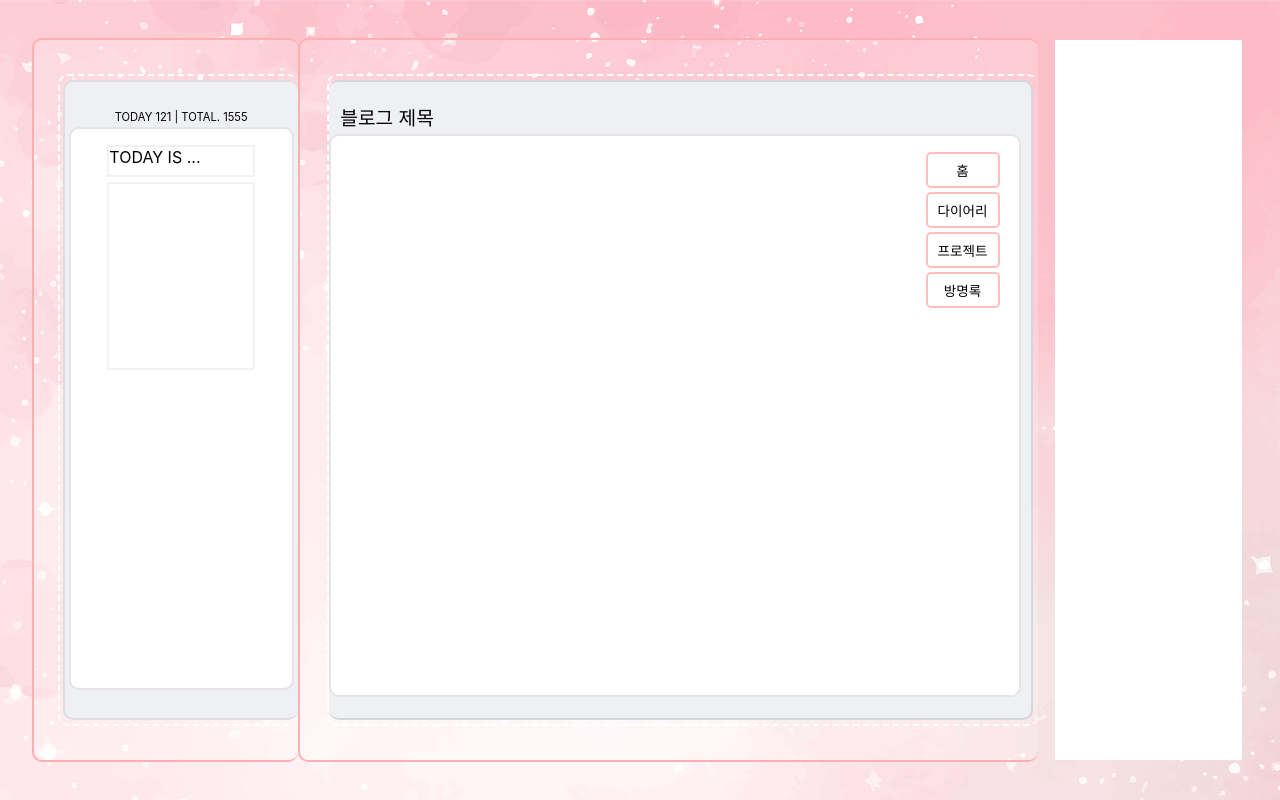
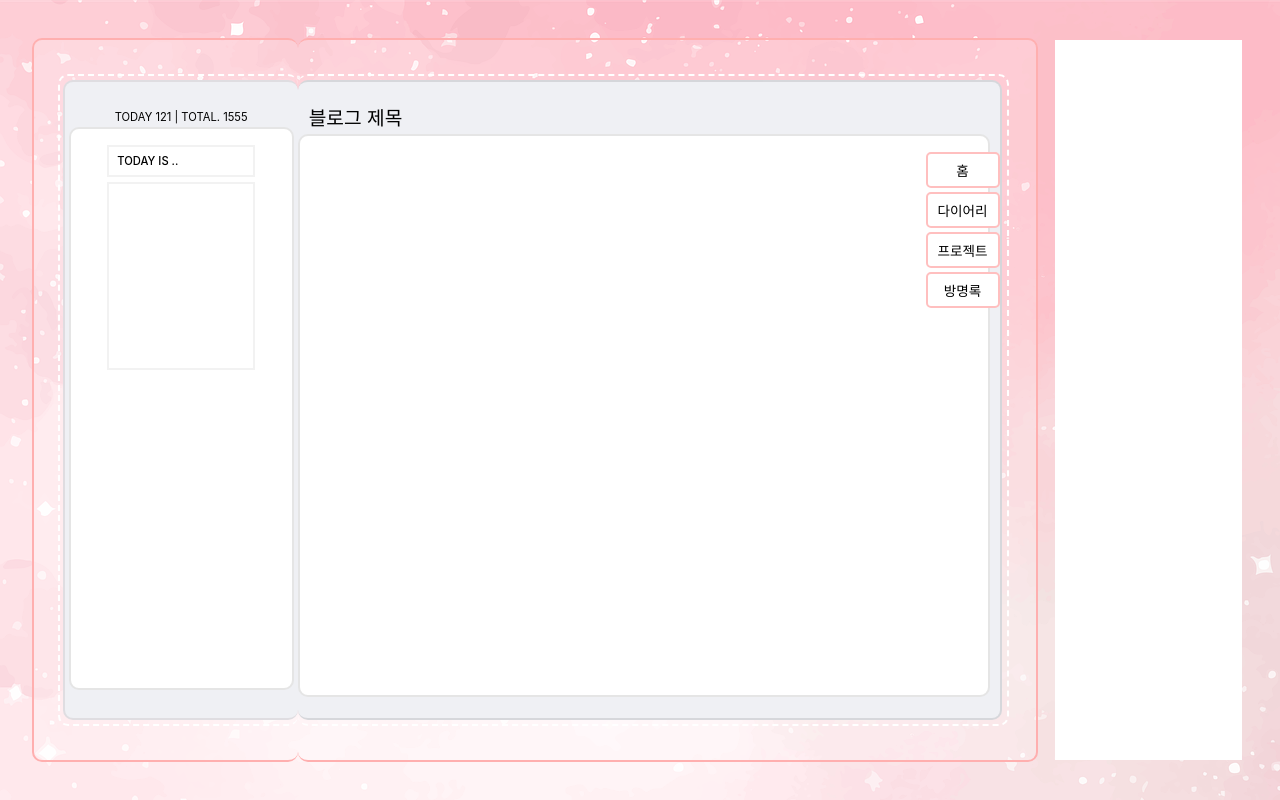
Before and after one commit to practiceLye/practiceLye.github.io, a React (Create React App) app: page / in a window 1280 px wide. Built offline with nearby package versions, Linux system fonts and the light colour scheme.

Commit message:
style: 스타일 미 적용 부분 수정

```diff
--- a/src/components/DiaryContainer.jsx
+++ b/src/components/DiaryContainer.jsx
@@ -10,11 +10,6 @@ const MainContainer = styled.div`
 `
 
 const DiaryCover = styled.div`
-    ${(props) =>
-        props.isLeft &&
-        css`
-            margin-left: 3%;
-        `}
     background-color: rgba(255, 255, 255, 0.2);
     width: ${(props) => props.isLeft ? '25%' : '70%'};
     height: 90%;
@@ -22,7 +17,14 @@ const DiaryCover = styled.div`
     align-items: center;
     border: 2px solid rgb(255, 175, 175);
     border-radius: 10px;
-    border-right: 0;
+    ${(props) =>
+        props.isLeft ?
+        css`
+            margin-left: 3%;
+            border-right: 0;
+        `: css`
+            border-left: 0;
+        `}
 `
 
 const DottedOutLine = styled.div`
@@ -31,10 +33,17 @@ const DottedOutLine = styled.div`
     height: 90%;
     display: flex;
     align-items: center;
-    margin-left: auto;
     border: 2px dashed white;
-    border-right: 0;
     border-radius: 10px;
+    ${(props) =>
+        props.isLeft ?
+        css`
+            margin-left: auto;
+            border-right: 0;
+        ` : css`
+            margin-right: auto;
+            border-left: 0;
+        `}
 `
 
 const DiaryContent = styled.div`
@@ -43,6 +52,7 @@ const DiaryContent = styled.div`
     height: 98%;
     display: flex;
     flex-direction: column;
+    border-radius: 10px;
     ${(props) =>
         props.isLeft ? css`
             align-items: center;
@@ -56,7 +66,6 @@ const DiaryContent = styled.div`
             border-left: 0;
         `
     }
-    border-radius: 10px;
 `
 
 const VisitorInfo = styled.span`
--- a/src/view/ProfileView.jsx
+++ b/src/view/ProfileView.jsx
@@ -10,9 +10,17 @@ const ProfileContent = styled.div`
 
 const TodayMood = styled.div`
     margin-top: 1rem;
+    display: flex;
+    justify-content: start;
+    align-items: center;
     width: 65%;
     height: 5%;
     border: 2px solid rgba(0, 0, 0, 0.05);
+    & span {
+        font-size: 0.7rem;
+        font-weight: 500;
+        margin-left: 0.5rem;
+    }
 `
 
 const ProfileImage = styled.div`
@@ -25,7 +33,9 @@ const ProfileImage = styled.div`
 function ProfileView(props) {
     return (
         <ProfileContent>
-            <TodayMood>TODAY IS ...</TodayMood>
+            <TodayMood>
+                <span>TODAY IS ..</span>
+            </TodayMood>
             <ProfileImage></ProfileImage>
         </ProfileContent>
     );
```
